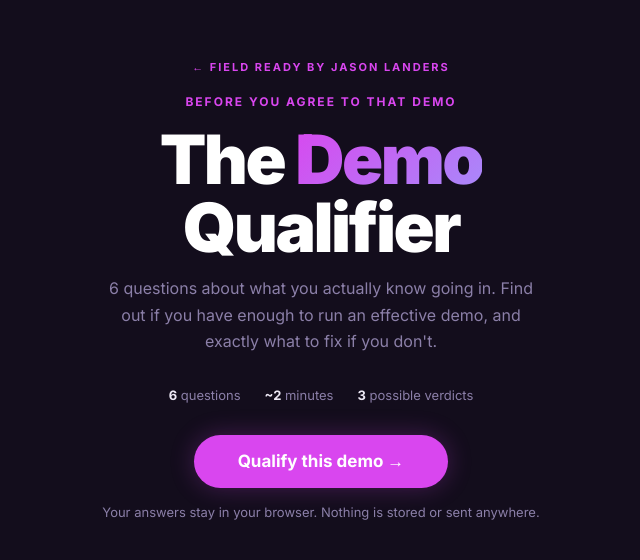
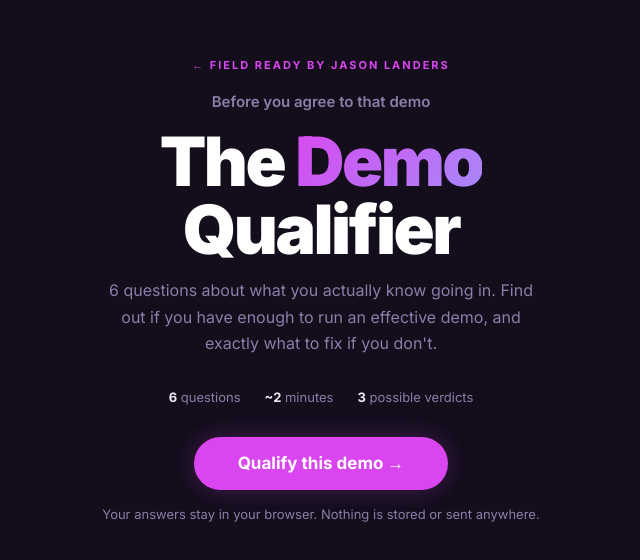
Before and after one commit to JasonJLanders/jasonlanders-com, a website: page field-ready/demo-qualifier.html in a window 1280 px wide. Shown: the part 110-670 px from the top of the page, without its empty margins (319-959 px from the left). Drawn offline with Linux system fonts and the light colour scheme.

Commit message:
Demo Qualifier: differentiate eyebrow text from brand-tag link

```diff
--- a/field-ready/demo-qualifier.html
+++ b/field-ready/demo-qualifier.html
@@ -34,7 +34,7 @@
     .brand-tag:hover { opacity: 0.75; }
 
     /* ---- INTRO ---- */
-    .intro-eyebrow { font-size: 12px; font-weight: 700; letter-spacing: 2px; text-transform: uppercase; color: var(--accent); margin-bottom: 16px; }
+    .intro-eyebrow { font-size: 15px; font-weight: 600; color: var(--muted); margin-bottom: 16px; letter-spacing: 0; text-transform: none; }
     .intro-title { font-size: clamp(40px, 9vw, 68px); font-weight: 900; letter-spacing: -2.5px; color: #fff; line-height: 1.0; margin-bottom: 14px; max-width: 560px; }
     .intro-title em { font-style: normal; background: linear-gradient(135deg, var(--accent), #a78bfa); -webkit-background-clip: text; -webkit-text-fill-color: transparent; background-clip: text; }
     .intro-sub { font-size: 16px; color: var(--muted); line-height: 1.65; max-width: 440px; margin-bottom: 32px; }
@@ -180,7 +180,7 @@
 <!-- INTRO -->
 <div id="intro" class="screen active">
   <a href="/field-ready/" class="brand-tag">&#8592; Field Ready by Jason Landers</a>
-  <div class="intro-eyebrow">Before you agree to that demo</div>
+  <p class="intro-eyebrow">Before you agree to that demo</p>
   <h1 class="intro-title">The <em>Demo</em> Qualifier</h1>
   <p class="intro-sub">6 questions about what you actually know going in. Find out if you have enough to run an effective demo, and exactly what to fix if you don't.</p>
   <div class="intro-stats">
```
